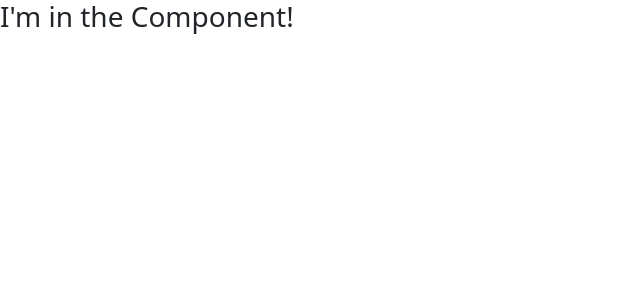
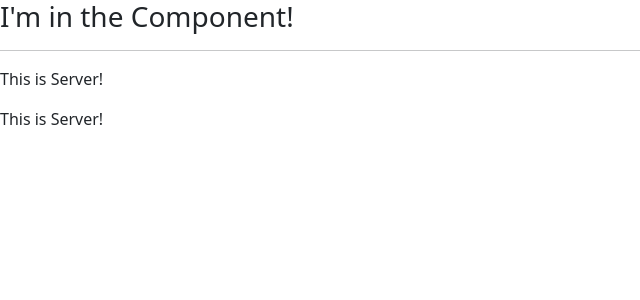
Before and after one commit to KingsLandingCS/ng-practice, an Angular app: page / in a window 1280 px wide. Shown: the top 300 px of the page, without its empty margins (0-640 px from the left). Built offline with nearby package versions, Linux system fonts and the light colour scheme.

Commit message:
learning

```diff
--- a/src/app/app.component.html
+++ b/src/app/app.component.html
@@ -1 +1,3 @@
 <h3>I'm in the Component!</h3>
+<hr>
+<app-servers></app-servers>
--- a/src/app/app.module.ts
+++ b/src/app/app.module.ts
@@ -4,11 +4,13 @@ import { BrowserModule } from '@angular/platform-browser';
 
 import { AppComponent } from './app.component';
 import { ServerComponent } from './server/server.component';
+import { ServersComponent } from './servers/servers.component';
 
 @NgModule({
   declarations: [
     AppComponent,
-    ServerComponent
+    ServerComponent,
+    ServersComponent
   ],
   imports: [
     BrowserModule,
--- /dev/null
+++ b/src/app/servers/servers.component.html
@@ -0,0 +1,2 @@
+<app-server></app-server>
+<app-server></app-server>
--- /dev/null
+++ b/src/app/servers/servers.component.ts
@@ -0,0 +1,12 @@
+import { Component } from '@angular/core';
+
+@Component({
+  selector: 'app-servers',
+  template: `<app-server></app-server>
+
+  <app-server></app-server>`,
+  styleUrls: ['./servers.component.css']
+})
+export class ServersComponent {
+
+}
```
Also changed, not shown: src/app/servers/servers.component.css (added).
